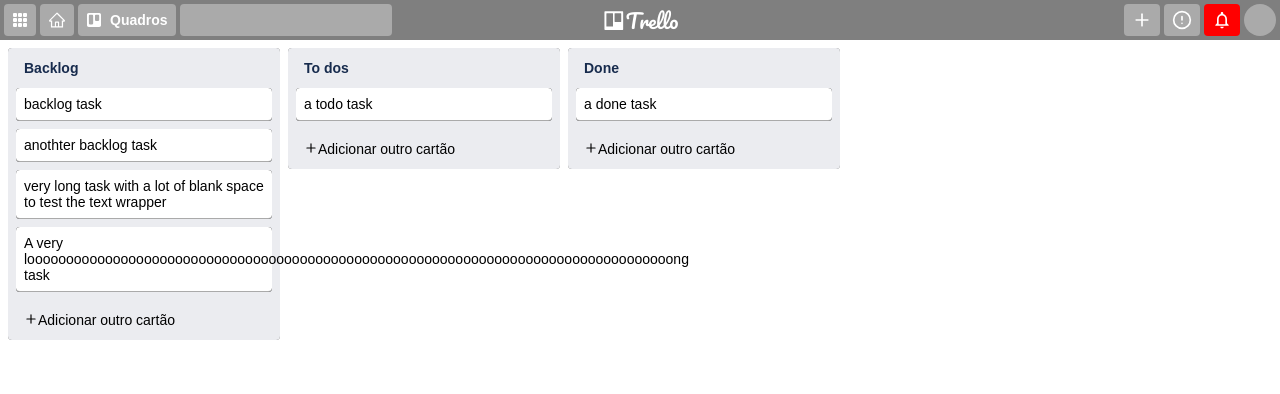
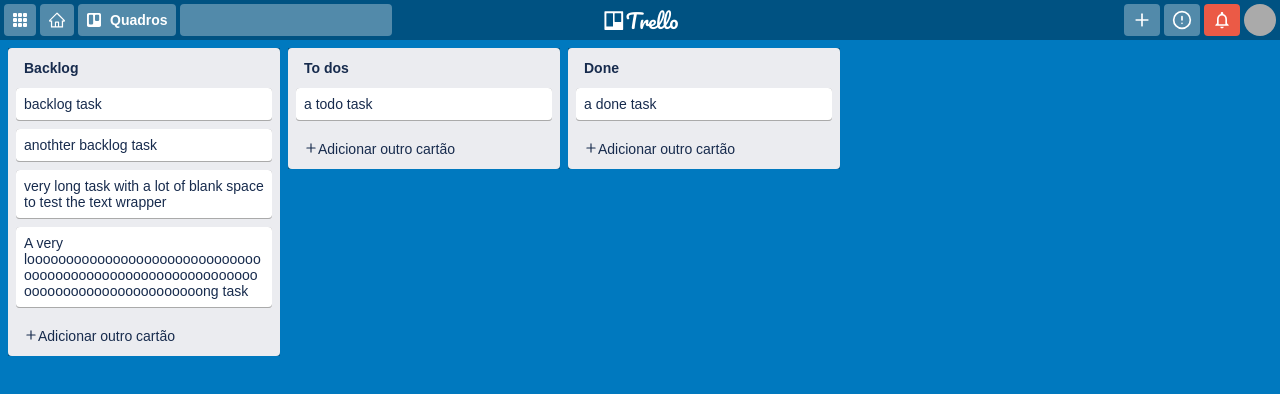
Before and after one commit to cazuzabarberino/fake-trello, a React (Create React App) app: page / in a window 1280 px wide. Shown: the top 394 px of the page. Built offline with nearby package versions, Linux system fonts and the light colour scheme.

Commit message:
task card dnd partial fix

```diff
--- a/src/App.tsx
+++ b/src/App.tsx
@@ -31,4 +31,6 @@ const Container = styled.div`
 
   display: flex;
   flex-direction: column;
+
+  background: #0079bf;
 `;
--- a/src/components/cardlist/index.tsx
+++ b/src/components/cardlist/index.tsx
@@ -9,6 +9,7 @@ import {
   ElementHeader,
   CardContainer,
   NewCardBtn,
+  MovingShadow,
 } from "./styled";
 import { FiPlus } from "react-icons/fi";
 import TaskCard from "../taskCard";
@@ -29,7 +30,7 @@ const CardList = ({ list, saveRect, index, draggingList }: Props) => {
     handleMouseDown,
     mouseCoord,
     moveDirection,
-  } = useDnD(shadowRect);
+  } = useDnD(shadowRef);
 
   React.useLayoutEffect(() => {
     saveRect(index, shadowRect);
@@ -42,19 +43,22 @@ const CardList = ({ list, saveRect, index, draggingList }: Props) => {
     }
   }, [coord]);
 
-
   return (
-    <ElementShadow height={containerRect.height} ref={shadowRef}>
+    <ElementShadow index={index} height={containerRect.height} ref={shadowRef}>
       <ElementContainer
         ref={containerRef}
         style={
           dragging
             ? {
-                position: "fixed",
                 top: coord.y,
                 left: coord.x,
+                zIndex: 2,
+                transition: "0s",
               }
-            : {}
+            : {
+                top: shadowRect.y,
+                left: shadowRect.x,
+              }
         }
       >
         <ElementHeader onMouseDown={handleMouseDown}>
@@ -70,6 +74,11 @@ const CardList = ({ list, saveRect, index, draggingList }: Props) => {
           <p>Adicionar outro cartão</p>
         </NewCardBtn>
       </ElementContainer>
+      <MovingShadow
+        x={shadowRect.x}
+        y={shadowRect.y}
+        height={containerRect.height}
+      />
     </ElementShadow>
   );
 };
--- a/src/components/cardlist/styled.ts
+++ b/src/components/cardlist/styled.ts
@@ -1,24 +1,48 @@
 import styled from "styled-components";
 
-interface ContainerProps {
+const transitionDuration = ".2s ease-out";
+
+interface ElementShadowProps {
   height: number;
+  index: number;
 }
 
-export const ElementShadow = styled.div<ContainerProps>`
+export const ElementShadow = styled.div<ElementShadowProps>`
   /* position: relative; */
+  /* position: absolute;
+  left: ${({ index }) => 8 * (index + 1) + index * 272 + "px"}; */
   width: 272px;
-  background: #555;
+  /* background: rgba(0, 0, 0, 0.32); */
   border-radius: 4px;
   height: ${({ height }) => height + "px"};
 `;
 
+interface MovingShadowProps {
+  x: number;
+  y: number;
+  height: number;
+}
+
+export const MovingShadow = styled.div<MovingShadowProps>`
+  position: fixed;
+  top: ${({ y }) => y + "px"};
+  left: ${({ x }) => x + "px"};
+  transition: ${transitionDuration};
+  background: rgba(0, 0, 0, 0.32);
+  width: 272px;
+  height: ${({ height }) => height + "px"};
+`;
+
 export const ElementContainer = styled.div`
+  position: fixed;
   width: 272px;
   flex: none;
   background: #ebecf0;
+  z-index: 1;
 
   font-size: 14px;
   border-radius: 4px;
+  transition: ${transitionDuration};
 `;
 
 export const ElementHeader = styled.div`
--- a/src/components/header/index.tsx
+++ b/src/components/header/index.tsx
@@ -43,7 +43,7 @@ const Header = (props: Props) => {
         <HeaderBox as="button">
           <FiAlertCircle size={20} color="white" />
         </HeaderBox>
-        <HeaderBox as="button" color="red">
+        <HeaderBox as="button" color="#eb5a46">
           <MdNotificationsNone size={20} color="white" />
         </HeaderBox>
         <HeaderAvatar />
--- a/src/components/header/styles.ts
+++ b/src/components/header/styles.ts
@@ -1,5 +1,5 @@
 import styled from "styled-components";
-import { darken } from "polished";
+import { transparentize } from "polished";
 
 export const Container = styled.div`
   position: relative;
@@ -8,7 +8,7 @@ export const Container = styled.div`
   padding: 4px;
 
   display: flex;
-  background: rgba(0, 0, 0, 0.5);
+  background: rgba(0, 0, 0, 0.32);
 `;
 
 interface HeaderBtnWrapperProps {
@@ -36,7 +36,7 @@ interface HeaderBoxProps {
 
 export const HeaderBox = styled.div.attrs(
   ({ color }): HeaderBoxProps => ({
-    color: color || "#aaa",
+    color: color || "rgba(255, 255, 255, .32)",
   })
 )`
   border: none;
@@ -55,7 +55,7 @@ export const HeaderBox = styled.div.attrs(
   transition: background 0.2s;
 
   &:hover {
-    background: ${({ color }) => darken(0.2, color as string)};
+    background: ${({ color }) => transparentize(0.1, color as string)};
   }
 `;
 
--- a/src/components/taskCard/index.tsx
+++ b/src/components/taskCard/index.tsx
@@ -17,7 +17,7 @@ const TaskCard = ({ task }: Props) => {
     handleMouseDown,
     mouseCoord,
     moveDirection,
-  } = useDnD(shadowRect);
+  } = useDnD(shadowRef);
 
   // console.log("=====");
   // console.log(containerRect);
--- a/src/components/taskCard/styled.ts
+++ b/src/components/taskCard/styled.ts
@@ -5,7 +5,7 @@ interface ShadowProps {
 }
 
 export const Shadow = styled.div<ShadowProps>`
-  background: black;
+  background: rgba(0, 0, 0, .32);
   border-radius: 4px;
   height: ${({ height }) => (height > 0 ? height + "px" : "max-content")};
 `;
@@ -16,4 +16,5 @@ export const Card = styled.div`
   padding: 8px;
   border-radius: 4px;
   border-bottom: 1px solid #aaa;
+  word-wrap: break-word;
 `;
--- a/src/hooks/useDnD.tsx
+++ b/src/hooks/useDnD.tsx
@@ -1,7 +1,9 @@
 import React from "react";
 import Coord from "../models/Coord";
 
-export const useDnD = (rect: DOMRect) => {
+export const useDnD = (
+  elementRef: React.MutableRefObject<HTMLDivElement | null>
+) => {
   const [coord, setCoord] = React.useState<Coord>({
     x: 0,
     y: 0,
@@ -24,12 +26,15 @@ export const useDnD = (rect: DOMRect) => {
     y: 0,
   });
 
-  const rectRef = React.useRef(rect);
+  const rectRef = React.useRef<DOMRect>(new DOMRect());
 
   const handleMouseDown = (
     event: React.MouseEvent<HTMLDivElement, MouseEvent>
   ) => {
     event.preventDefault();
+
+    rectRef.current = (elementRef.current as HTMLDivElement).getBoundingClientRect();
+
     mouseOffset.current.x = event.clientX - rectRef.current.x;
     mouseOffset.current.y = event.clientY - rectRef.current.y;
     settinPosition(event.clientX, event.clientY);
@@ -64,9 +69,10 @@ export const useDnD = (rect: DOMRect) => {
     });
   };
 
-  React.useEffect(() => {
-    rectRef.current = rect;
-  }, [rect]);
+  // React.useEffect(() => {
+  //   rectRef.current = rect;
+  //   console.log("UpdateRect ", rect);
+  // }, [rect]);
 
   return {
     coord,
--- a/src/pages/panel/styles.ts
+++ b/src/pages/panel/styles.ts
@@ -2,7 +2,6 @@ import styled from "styled-components";
 
 export const Container = styled.div`
   position: relative;
-  background: white;
   flex: 1;
   overflow-x: auto;
 `;
--- a/src/styles/index.ts
+++ b/src/styles/index.ts
@@ -12,6 +12,10 @@ export const GlobalStyles = createGlobalStyle`
     font-family: sans-serif;
   }
 
+  body{
+    color: #172b4d;
+  }
+
   button {
     cursor: pointer;
   }
```
